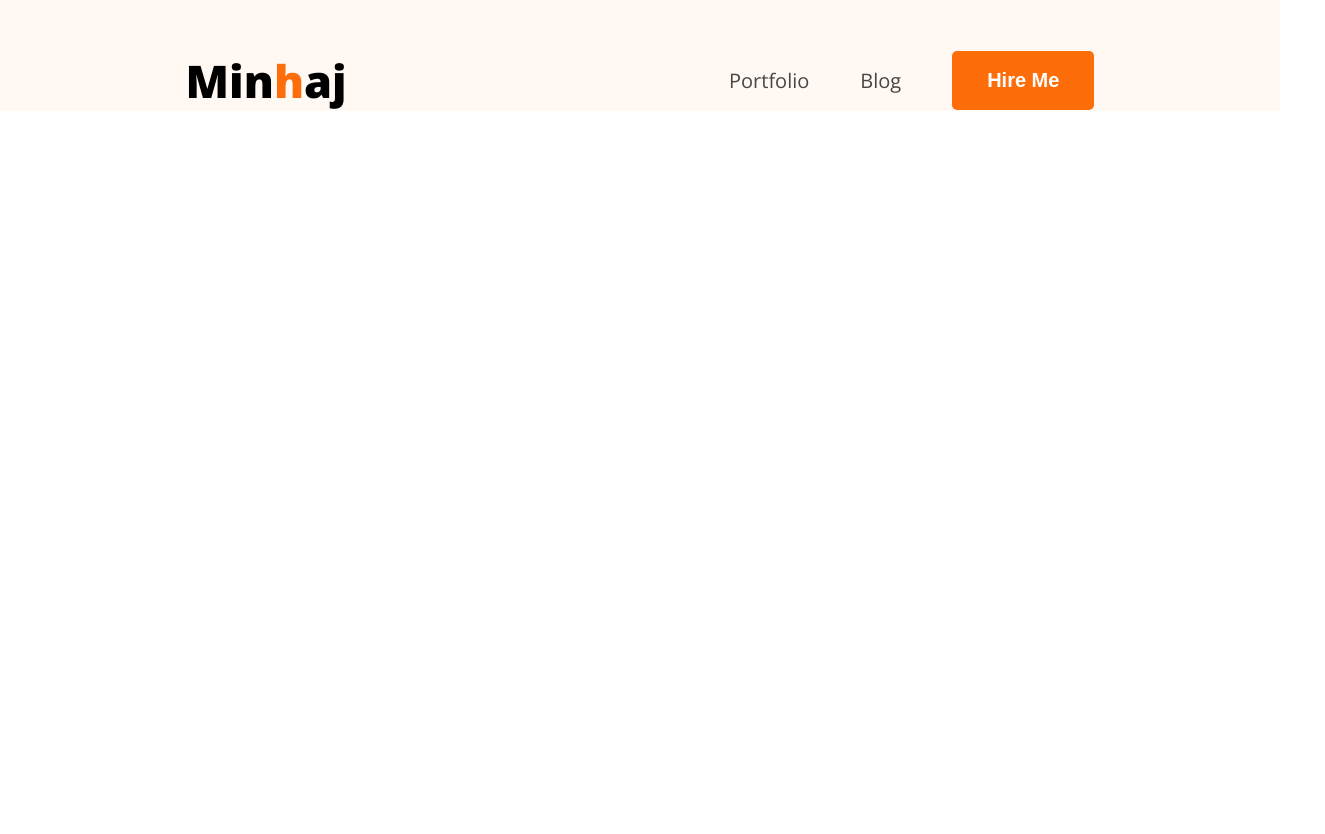
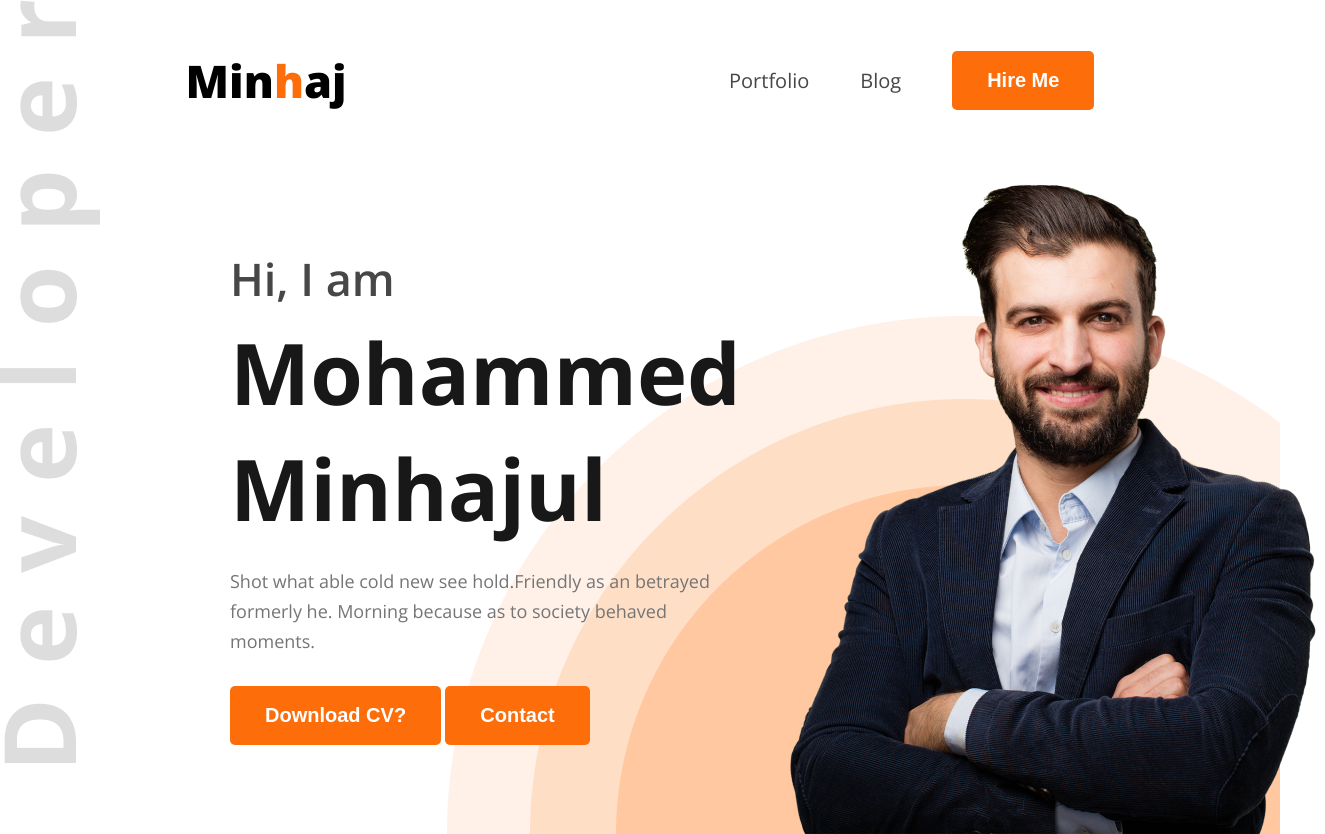
Before and after one commit to Minhajul-Abdin/portfolio-for-minhaj, a plain HTML site: page index.html in a window 1280 px wide. Shown: the whole page, 1325 px wide, since content can reach past the window. Before the commit the page ends 800 px from the top, so only its background shows below. Drawn offline with nearby package versions, Linux system fonts and the light colour scheme.

Commit message:
header completed

```diff
--- a/index.html
+++ b/index.html
@@ -22,6 +22,20 @@
                 <li><button class="btn">Hire Me</button></li>
             </ul>
         </nav>
+        <section id="banner">
+            <div class="banner-content">
+                <h2>Hi, I am</h2>
+                <h1>Mohammed Minhajul</h1>
+                <p>Shot what able cold new see hold.Friendly as an betrayed formerly he. Morning because as to society behaved moments.</p>
+                <div>
+                    <button class="btn">Download CV?</button>
+                    <button class="btn">Contact</button>
+                </div>
+            </div>
+            <div class="banner-img">
+                <img src="images/hardy.png" alt="">
+            </div>
+        </section>
     </header>
 
 </body>
--- a/styles/portfolio.css
+++ b/styles/portfolio.css
@@ -16,6 +16,7 @@
     font-size: 20px;
     font-weight: bold;
     color: white;
+    cursor: pointer;
 }
 
 .logo h2{
@@ -31,6 +32,9 @@
 header{
     background-color: #FFF8F3;
     padding-top: 50px;
+    background: url("../images/developer.png"), url("../images/header_bg.png");
+    background-position: top left, bottom right;
+    background-repeat: no-repeat;
 }
 
 nav{
@@ -54,3 +58,40 @@
     font-size: 20px;
     text-decoration: none;
 }
+
+#banner .banner-content{
+    max-width: 585px;
+}
+
+#banner{
+    margin: 47px 38px 0 230px;
+    display: flex;
+    justify-content: space-between;
+    align-items: center;
+}
+
+#banner .banner-content h2{
+    font-size: 45px;
+    font-weight: 600;
+    color: #474747;
+    margin-bottom: 5px;
+}
+
+#banner .banner-content h1{
+    font-size: 85px;
+    font-weight: bold;
+    color: #181818;
+    margin-bottom: 20px;
+}
+
+#banner .banner-content p{
+    font-size: 18px;
+    color: #757575;
+    line-height: 30px;
+    margin-bottom: 30px;
+}
+
+#banner .banner-img img{
+    max-width: 585px;
+    vertical-align: middle;
+}
```
